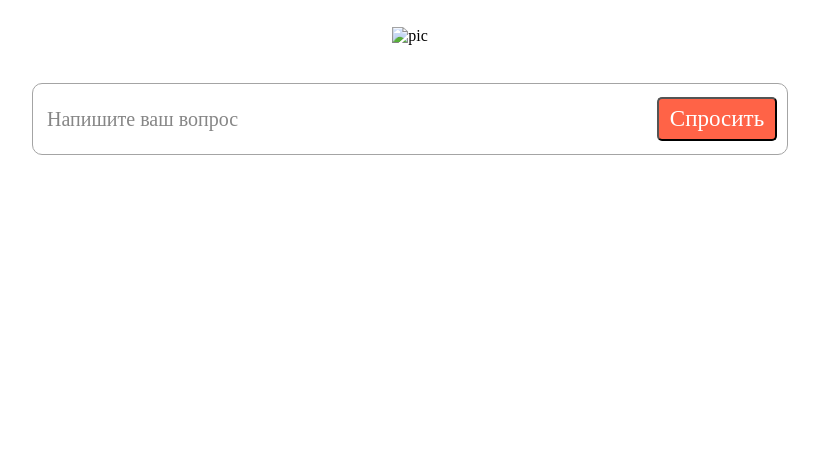
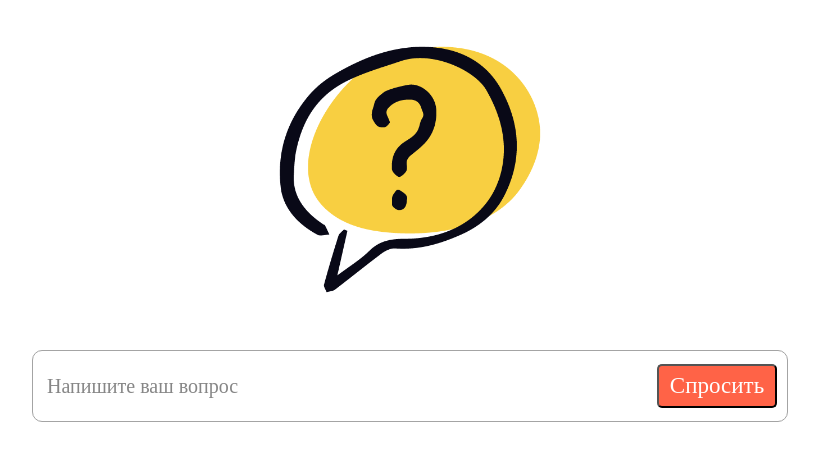
Before and after one commit to Vlpoya/sitebot, a plain HTML site: page index.html in a window 1280 px wide. Shown: the part 95-556 px from the top of the page, without its empty margins (230-1049 px from the left). Drawn offline with Linux system fonts and the light colour scheme.

Commit message:
Update index.html

```diff
--- a/index.html
+++ b/index.html
@@ -13,7 +13,7 @@
       <div class="titel">Есть вопрос? <span class="ans">Есть ответ!</span>
 
         </div>
-        <div class="pic"><img class="quest" src="./pic/quiz_yellow.png" alt="pic" /> </div>
+        <div class="pic"><img class="quest" src="quiz_yellow.png" alt="pic" /> </div>
     </header>
     <section id="translit">
       <div class="btn">
```
